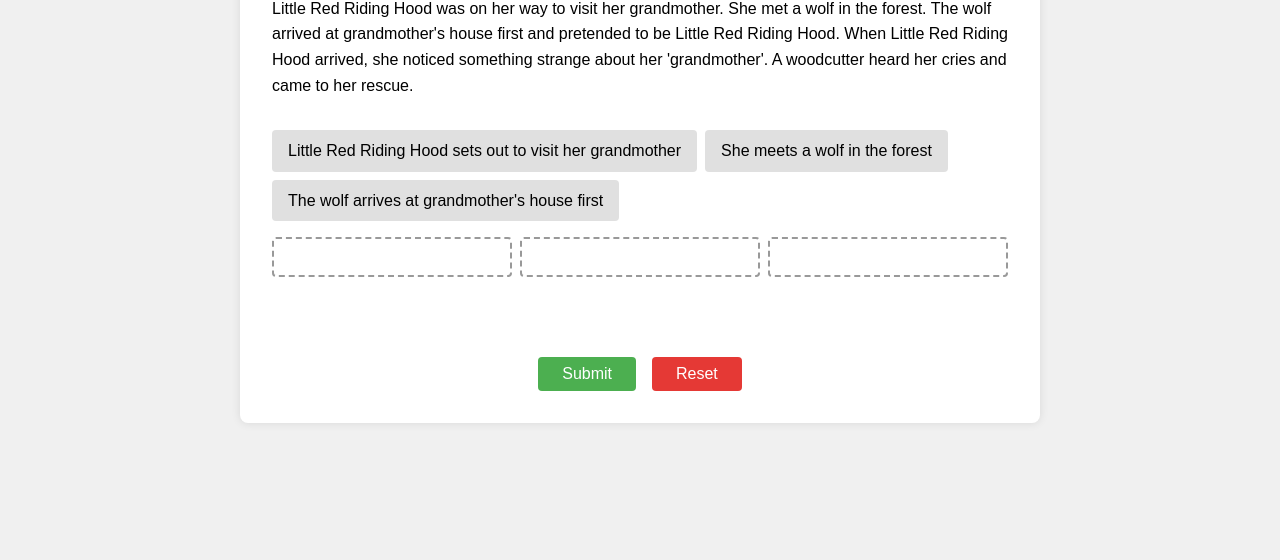
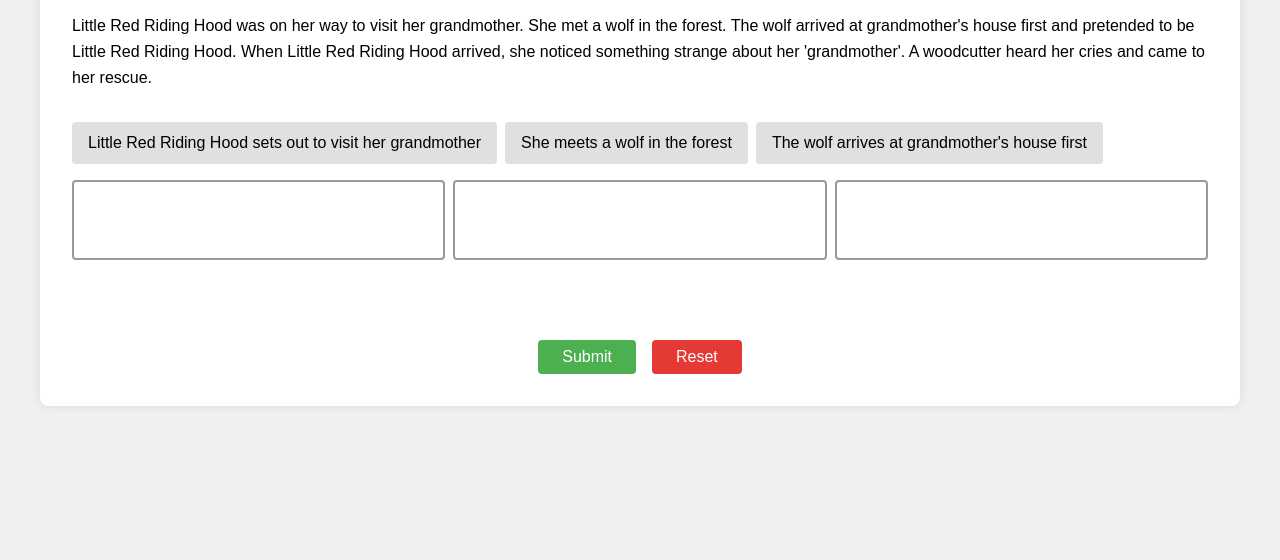
Before and after one commit to rupinmunjal/StorySequencer, a plain HTML site: page index.html in a window 1280 px wide. Shown: the part 240-800 px from the top of the page. Drawn offline with Linux system fonts and the light colour scheme.

Commit message:
added some styling

```diff
--- a/styles.css
+++ b/styles.css
@@ -19,7 +19,7 @@ body {
     padding: 2rem;
     border-radius: 8px;
     box-shadow: 0 0 10px rgba(0, 0, 0, 0.1);
-    max-width: 800px;
+    max-width: 1200px;
     width: 100%;
     position: relative;
 }
@@ -74,10 +74,10 @@ h1 {
 }
 
 .answer-slot {
-    border: 2px dashed #999;
+    border: 2px solid #999;
     padding: 0.5rem;
     border-radius: 4px;
-    min-height: 2.5rem;
+    min-height: 5rem;
     display: flex;
     align-items: center;
     justify-content: center;
```
